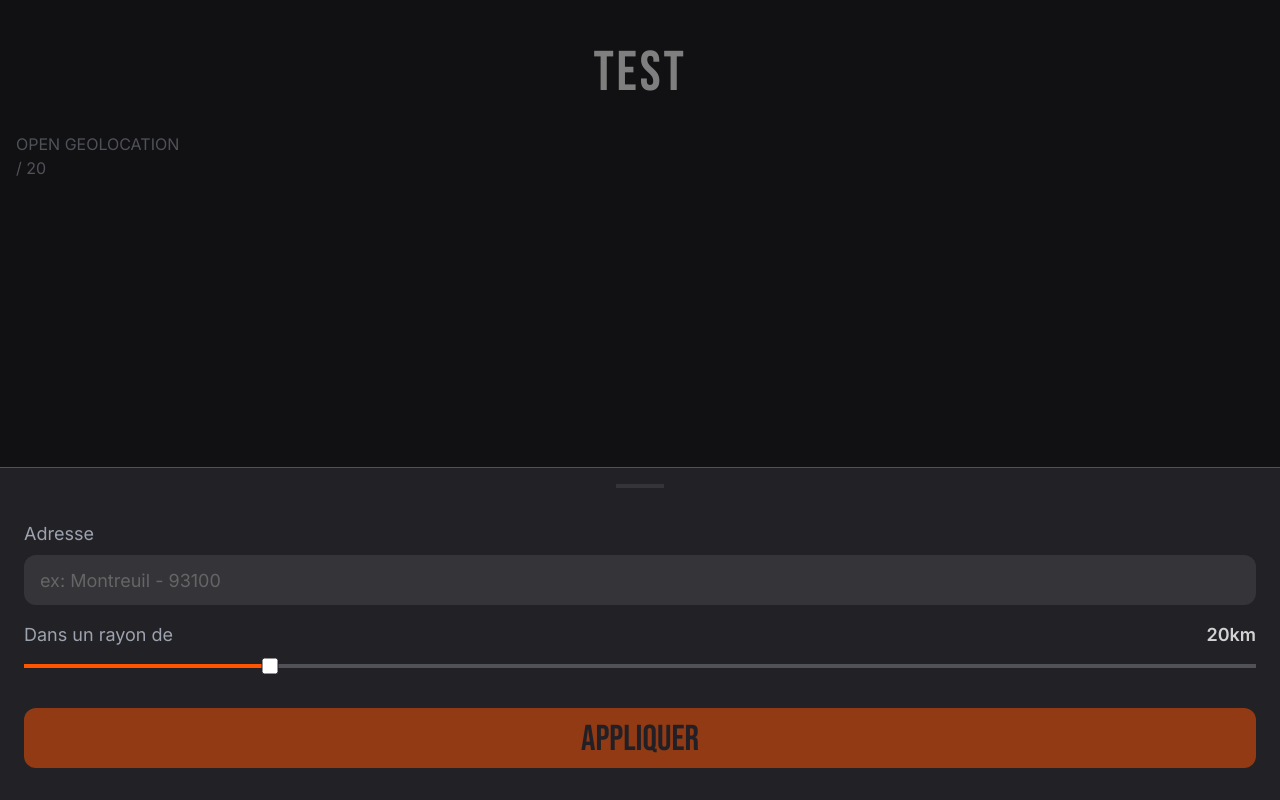
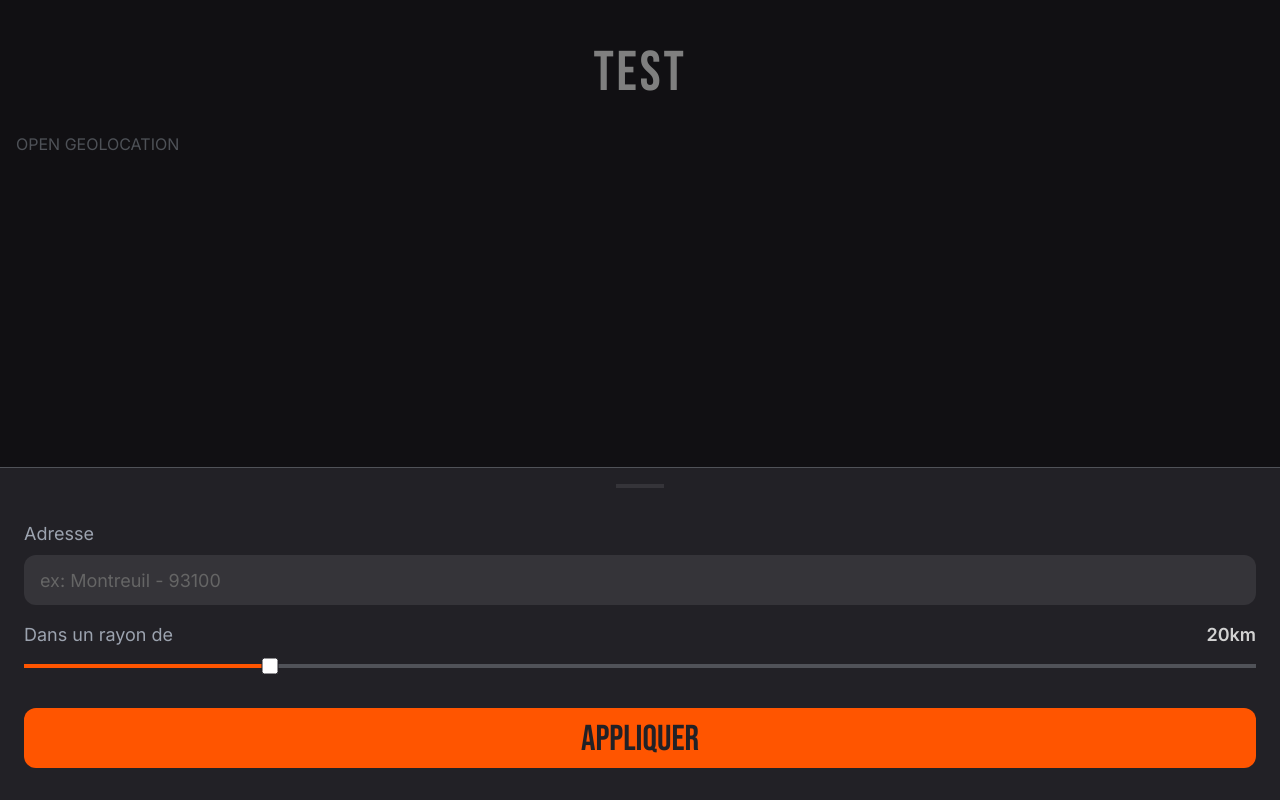
Before and after one commit to radji-yanis/R1T, a React (Vite) app in the folder front/: page /test in a window 1280 px wide. Both pictures are taken after a click on the button "OPEN GEOLOCATION". Built offline with nearby package versions, Linux system fonts and the light colour scheme.

Commit message:
fix: applyLocation button + no city is now possible

```diff
--- a/front/src/components/Button/Button.jsx
+++ b/front/src/components/Button/Button.jsx
@@ -1,7 +1,7 @@
 import styles from "./Button.module.css";
 
 export default function Button(props) {
-    const { children, onClick, disabled = false } = props;
+    const { children, isSecondary, onClick, disabled = false } = props;
 
-    return <button className={styles.button} onClick={onClick} disabled={disabled}>{children}</button>
+    return <button className={`${styles.button} ${isSecondary ? styles.secondary : ''}`} onClick={onClick} disabled={disabled}>{children}</button>
 }
--- a/front/src/components/Button/Button.module.css
+++ b/front/src/components/Button/Button.module.css
@@ -9,6 +9,12 @@
     padding-top: 4px;
 }
 
+.button.secondary {
+    background-color: var(--background);
+    border: 2px solid #fff;
+    color: #fff;
+}
+
 .button[disabled] {
     opacity: 0.5;
     pointer-events: none;
--- a/front/src/components/GeolocationDrawer/GeolocationDrawer.jsx
+++ b/front/src/components/GeolocationDrawer/GeolocationDrawer.jsx
@@ -1,3 +1,5 @@
+import { useState } from 'react'
+
 import BottomDrawer from "../BottomDrawer/BottomDrawer";
 import AutocompleteAdress from "../../components/AutocompleteAdress/AutocompleteAdress";
 import GeolocationSlider from "../../components/GeolocationSlider/GeolocationSlider";
@@ -5,11 +7,24 @@ import Button from "../Button/Button";
 
 import styles from "./GeolocationDrawer.module.css";
 
-export default function GeolocationDrawer({ cityValue, setCityValue, radiusValue, setRadiusValue, openedGeolocationDrawer, setOpenedGeolocationDrawer }) {
+const DEFAULT_RADIUS = 20;
 
-    const stickyFooter = (
-        <Button disabled={cityValue.length === 0} onClick={() => alert(`Appliquer`)}>Appliquer</Button>
-    )
+export default function GeolocationDrawer({ setLocationValue, openedGeolocationDrawer, setOpenedGeolocationDrawer }) {
+    const [cityValue, setCityValue] = useState([]);
+    const [radiusValue, setRadiusValue] = useState(DEFAULT_RADIUS);
+
+    const applyLocation = () => {
+        setLocationValue([
+            cityValue,
+            radiusValue
+        ]);
+        setOpenedGeolocationDrawer(false);
+    }
+
+    const stickyFooter = <>
+        {/* <Button disabled={cityValue.length === 0} onClick={applyLocation}>Appliquer</Button> */}
+        <Button onClick={applyLocation}>Appliquer</Button>
+    </>;
 
     return (
         <BottomDrawer open={openedGeolocationDrawer} setOpen={setOpenedGeolocationDrawer} stickyFooter={stickyFooter}>
--- a/front/src/pages/Test.jsx
+++ b/front/src/pages/Test.jsx
@@ -3,23 +3,17 @@ import { useState } from 'react'
 import Header from "../components/Header/Header"
 import GeolocationDrawer from "../components/GeolocationDrawer/GeolocationDrawer";
 
-const DEFAULT_RADIUS = 20;
-
 export default function Test() {
-    const [cityValue, setCityValue] = useState([]);
-    const [radiusValue, setRadiusValue] = useState(DEFAULT_RADIUS);
+    const [locationValue, setLocationValue] = useState([]);
     const [openedGeolocationDrawer, setOpenedGeolocationDrawer] = useState(false);
 
     return (
         <>
             <Header titre="Test"/>
             <button onClick={() => setOpenedGeolocationDrawer(true)}>OPEN GEOLOCATION</button>
-            <div>{cityValue} / {radiusValue}</div>
+            <div>{locationValue}</div>
             <GeolocationDrawer
-                cityValue={cityValue}
-                setCityValue={setCityValue}
-                radiusValue={radiusValue}
-                setRadiusValue={setRadiusValue}
+                setLocationValue={setLocationValue}
                 openedGeolocationDrawer={openedGeolocationDrawer}
                 setOpenedGeolocationDrawer={setOpenedGeolocationDrawer}
             />
```
